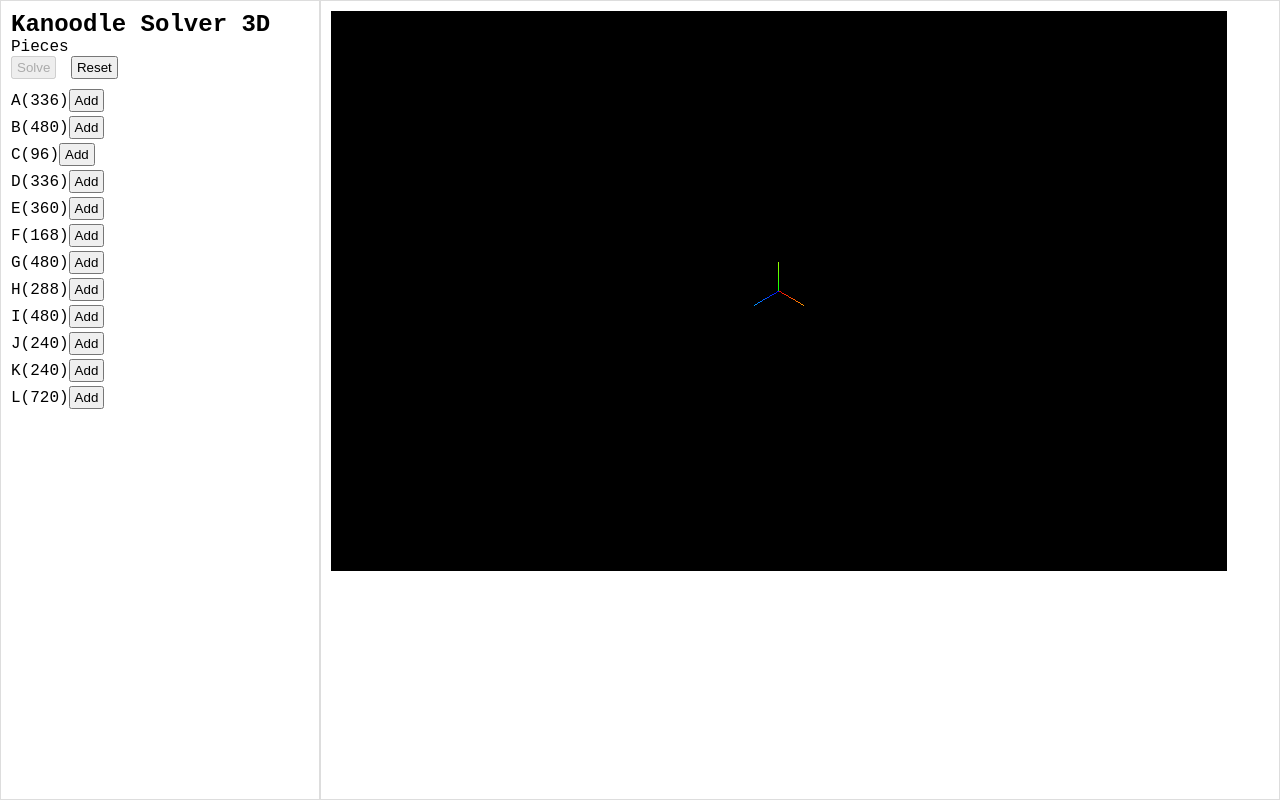
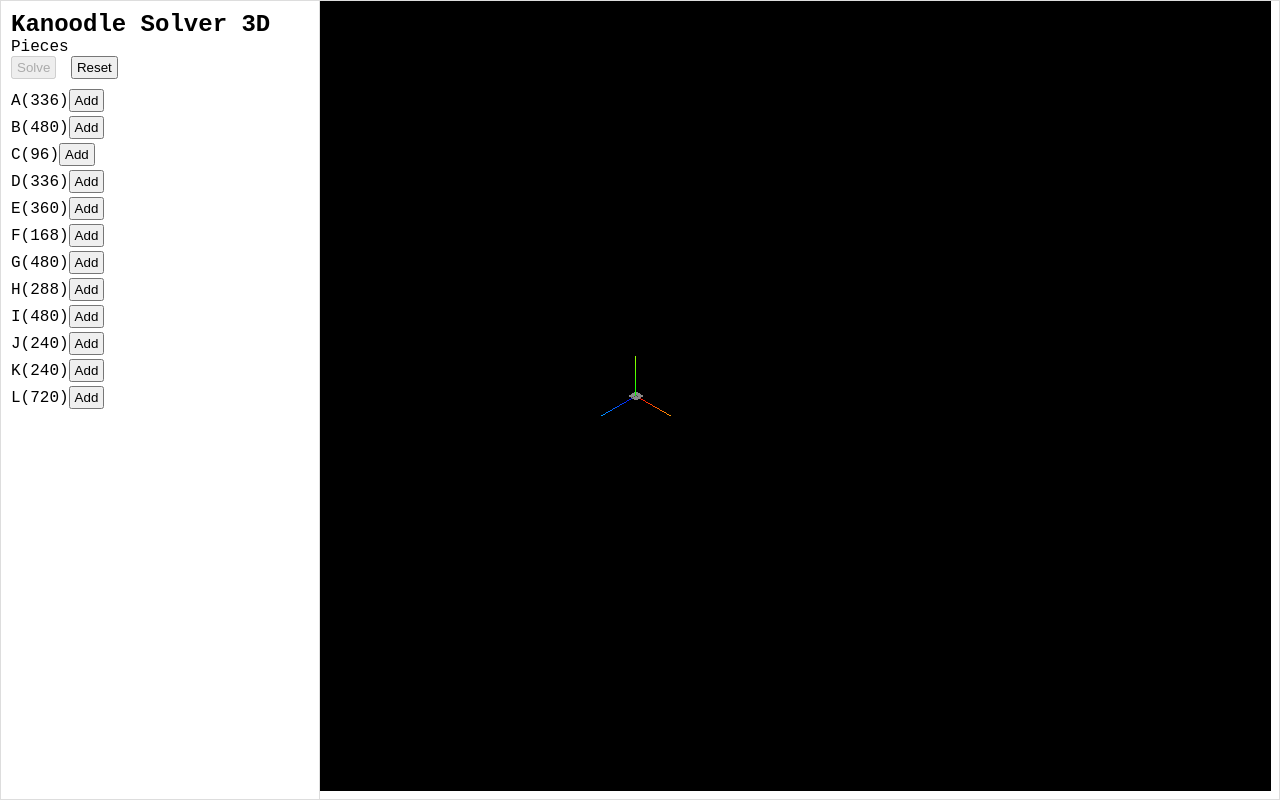
Before and after one commit to benelder/kanoodle-3d, a plain HTML site: page index.html in a window 1280 px wide. Drawn offline with nearby package versions, Linux system fonts and the light colour scheme.

Commit message:
layout changes

```diff
--- a/index.html
+++ b/index.html
@@ -18,22 +18,24 @@
 		}
 
 		.container {
-			display: flex;
-			flex-wrap: wrap;
+
 		}
 
 		.panel {
 			background-color: #fff;
 			border: 1px solid #ddd;
-			padding: 10px;
 		}
 
 		.left-panel {
-			flex-basis: 25%;
+			position: absolute;
+			width: 25%;
+			height: 100%;
+			padding: 10px;
+
 		}
 
 		.right-panel {
-			flex-basis: 75%;
+			width: 100%;
 			height: 100vh;
 		}
 
@@ -113,6 +115,10 @@
 		</div>
 	</div>
 		<div id="right-panel" class="panel right-panel">
+
+  		</div>
+
+  </div>
   <script async src="https://unpkg.com/es-module-shims@1.6.3/dist/es-module-shims.js"></script>
 
       <script type="importmap">
@@ -127,6 +133,5 @@
 
 	  <script type="module" src="kanoodle.js"></script>
 	  <script type="module" src="main.js"></script>
-  </div>
 </body>
 </html>
--- a/main.js
+++ b/main.js
@@ -78,17 +78,19 @@
 
 // Set up the scene
 const scene = new THREE.Scene();
+scene.add(new THREE.GridHelper(10, 10));
+const renderer = new THREE.WebGLRenderer();
+const rightPanel = document.querySelector('#right-panel');
+const frustumSize = 1500;
+const aspect = rightPanel.width / rightPanel.height;
 
 // Set up the camera
 const camera = new THREE.OrthographicCamera( window.innerWidth / - 2, window.innerWidth / 2, window.innerHeight / 2, window.innerHeight / - 2, -500, 100 );
-camera.position.z = 1;
-camera.position.y= 1;
-camera.position.x = 1;
+camera.position.set(1, 1, 1);
 
 // Set up the renderer
-const renderer = new THREE.WebGLRenderer();
-const rightPanel = document.querySelector('#right-panel');
-renderer.setSize(window.innerWidth * 0.70, window.innerHeight * .70);
+renderer.setSize(window.innerWidth - 10, window.innerHeight - 10);
+
 rightPanel.appendChild(renderer.domElement);
 
 // Set up the controls
```
Lines whose indentation alone changed are shown as unchanged.
